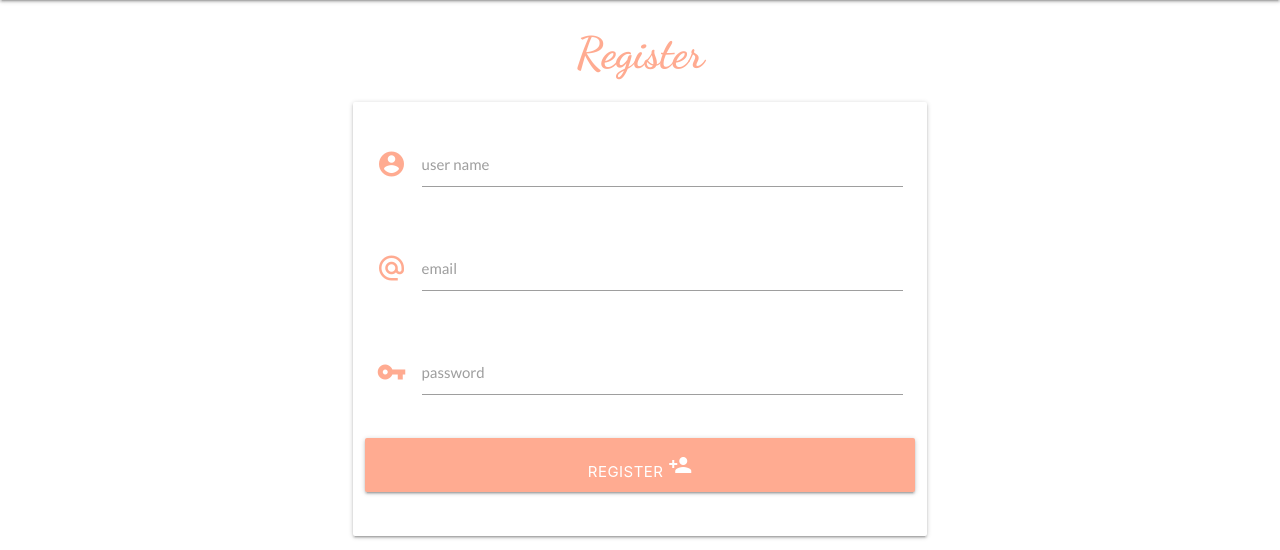
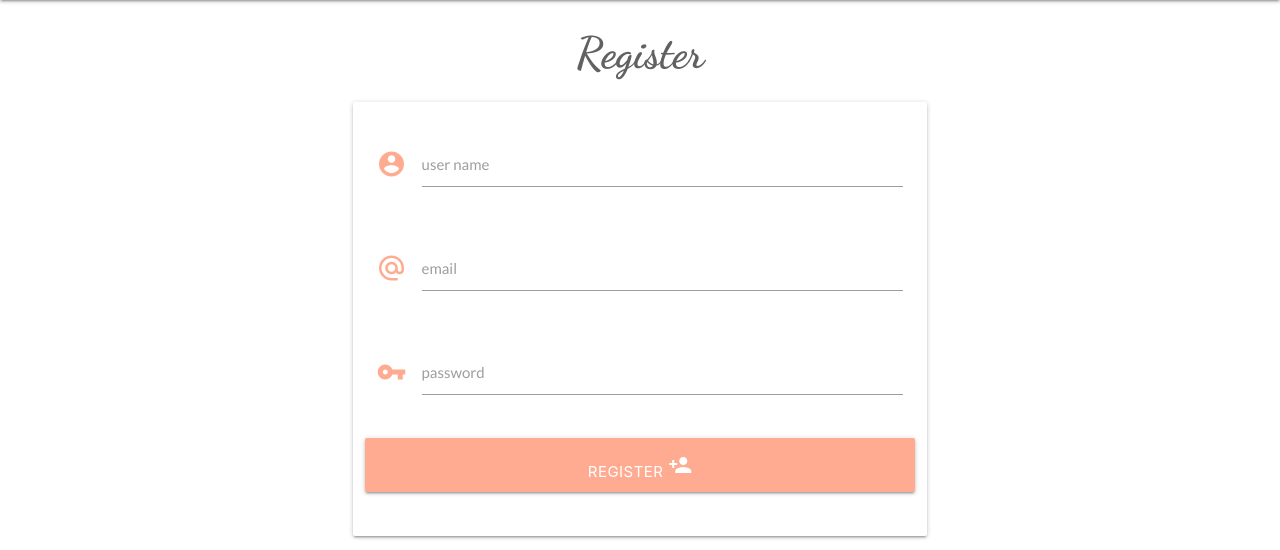
Before and after one commit to sophie-apples/cakelicious, a Flask app: page /register in a window 1280 px wide. Shown: the part 64-614 px from the top of the page. Run offline with Flask 2, Linux system fonts and the light colour scheme; some libraries are stand-ins or nearby versions.

Commit message:
changed font colour for login and register titles

```diff
--- a/templates/login.html
+++ b/templates/login.html
@@ -1,7 +1,7 @@
 {% extends "base.html" %}
 {% block content %}
 
-    <h3 class="brand-font center-align deep-orange-text text-lighten-3">Log In</h3>
+    <h3 class="brand-font center-align">Log In</h3>
 
     <div class="row">
         <form class="col s12 m8 offset-m2" method="POST" action="{{ url_for('login') }}">
--- a/templates/register.html
+++ b/templates/register.html
@@ -1,7 +1,7 @@
 {% extends "base.html" %}
 {% block content %}
 
-    <h3 class="brand-font center-align deep-orange-text text-lighten-3">Register</h3>
+    <h3 class="brand-font center-align">Register</h3>
 
     <div class="row">
         <form class="col s12 m8 offset-m2" method="POST" action="{{ url_for('register') }}">
```
